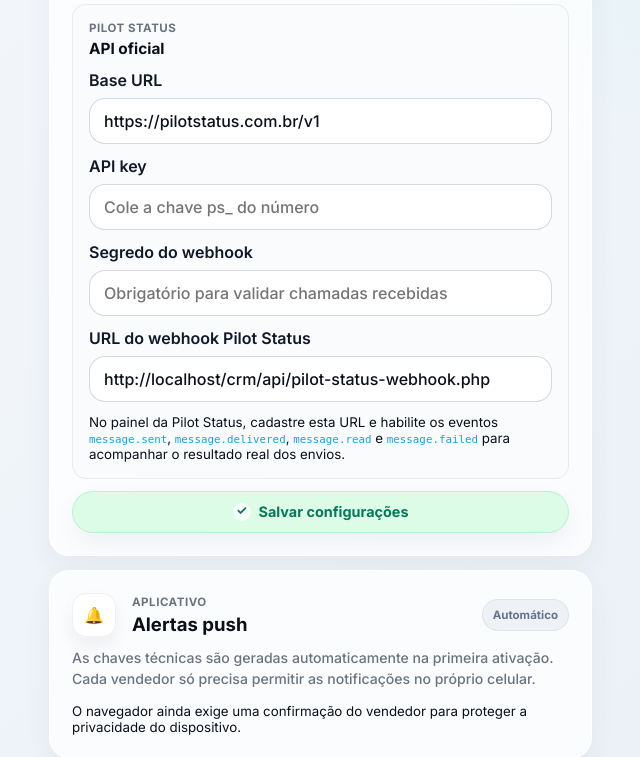
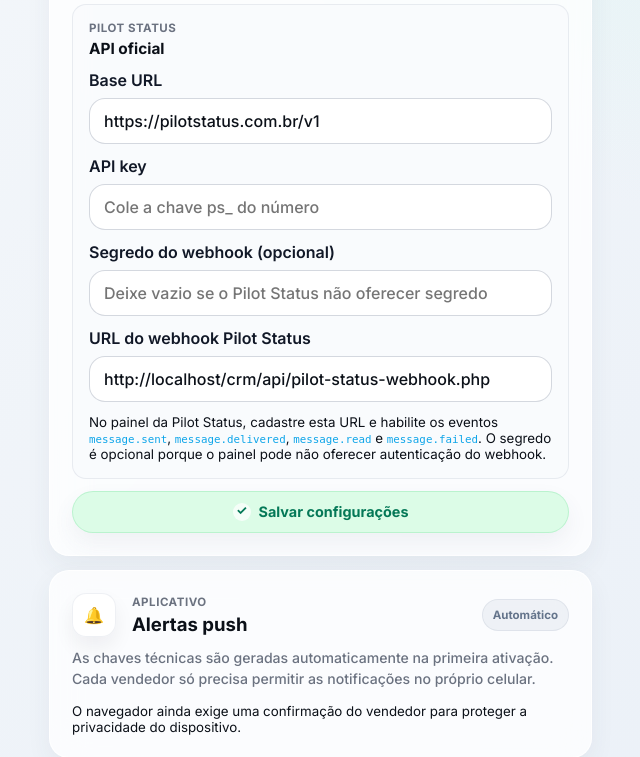
Before and after one commit to rkt480/mmdesign, a PHP site: page /crm/settings.php in a window 1280 px wide. Shown: the part 1166-1923 px from the top of the page, without its empty margins (75-715 px from the left). Run offline with PHP 8.4, Linux system fonts and the light colour scheme; the visitor is signed in with stand-in values (Sample User, id 1); data that the repository does not hold is empty.

Commit message:
feat: make Pilot Status webhook secret optional to support restricted integration configurations

```diff
--- a/crm/lib/pilot-status.php
+++ b/crm/lib/pilot-status.php
@@ -1412,7 +1412,11 @@ function pilot_status_validate_webhook(string $body, array $payload): bool
     $secret = trim((string) $settings['webhook_secret']);
 
     if ($secret === '') {
-        return false;
+        // The Pilot Status webhook screen currently configures only the URL
+        // and subscribed events; it does not provide a webhook secret or
+        // signing-header setting. Keep the integration compatible in that
+        // mode, while still validating a configured secret below.
+        return true;
     }
 
     $plainCandidates = [
--- a/crm/settings.php
+++ b/crm/settings.php
@@ -335,16 +335,16 @@ if ($_SERVER['REQUEST_METHOD'] === 'POST') {
                       API key
                       <input type="password" name="pilot_status_api_key" value="" placeholder="<?= $pilotStatusSettings['api_key'] !== '' ? 'API key salva. Preencha só para trocar.' : 'Cole a chave ps_ do número' ?>" autocomplete="off" />
                     </label>
-                  <label>
-                    Segredo do webhook
-                    <input type="password" name="pilot_status_webhook_secret" value="" placeholder="<?= $pilotStatusWebhookSecretConfigured ? 'Segredo salvo. Preencha só para trocar.' : 'Obrigatório para validar chamadas recebidas' ?>" autocomplete="new-password" />
-                  </label>
+                    <label>
+                      Segredo do webhook (opcional)
+                      <input type="password" name="pilot_status_webhook_secret" value="" placeholder="<?= $pilotStatusWebhookSecretConfigured ? 'Segredo salvo. Preencha só para trocar.' : 'Deixe vazio se o Pilot Status não oferecer segredo' ?>" autocomplete="new-password" />
+                    </label>
                     <?php if ($pilotStatusWebhookUrl !== ''): ?>
                       <label>
                         URL do webhook Pilot Status
                         <input type="url" value="<?= htmlspecialchars($pilotStatusWebhookUrl) ?>" readonly />
                       </label>
-                      <small class="settings-help">No painel da Pilot Status, cadastre esta URL e habilite os eventos <code>message.sent</code>, <code>message.delivered</code>, <code>message.read</code> e <code>message.failed</code> para acompanhar o resultado real dos envios.</small>
+                      <small class="settings-help">No painel da Pilot Status, cadastre esta URL e habilite os eventos <code>message.sent</code>, <code>message.delivered</code>, <code>message.read</code> e <code>message.failed</code>. O segredo é opcional porque o painel pode não oferecer autenticação do webhook.</small>
                     <?php endif; ?>
                   </div>
 
```
